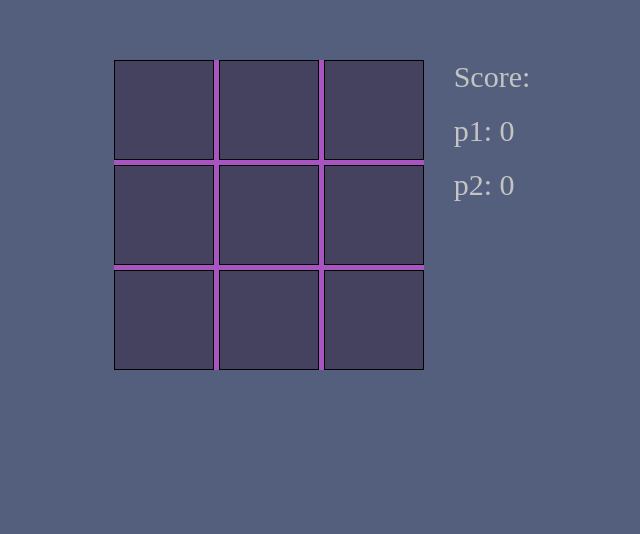
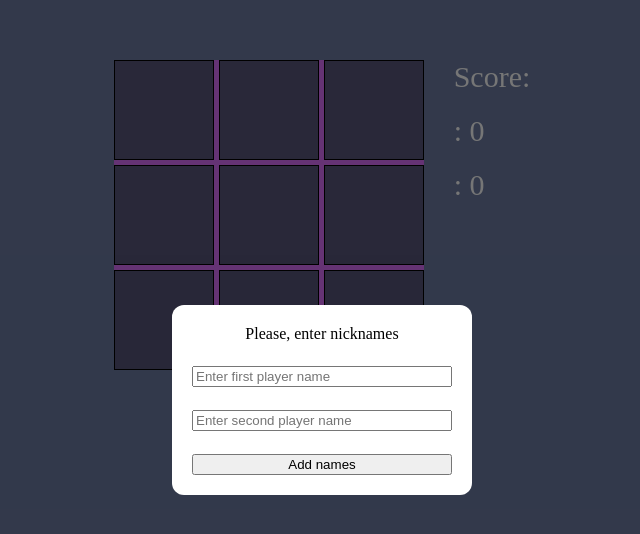
Before and after one commit to stasianich/ITeam, a React (Create React App) app: page / in a window 1280 px wide. Shown: the top 534 px of the page, without its empty margins (318-958 px from the left). Built offline with nearby package versions, Linux system fonts and the light colour scheme.

Commit message:
Default names were removed

```diff
--- a/src/App.jsx
+++ b/src/App.jsx
@@ -6,8 +6,8 @@ import { TicTacToe } from './components/TicTacToe';
 
 class App extends React.PureComponent {
   state = {
-    firstPlayerName: 'p1',
-    secondPlayerName: 'p2',
+    firstPlayerName: '',
+    secondPlayerName: '',
     firstPlayerWins: 0,
     secondPlayerWins: 0,
   };
```
